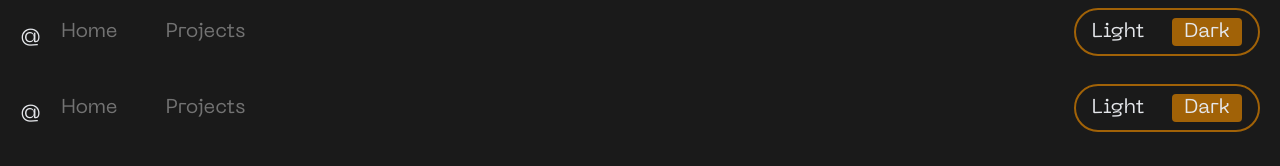
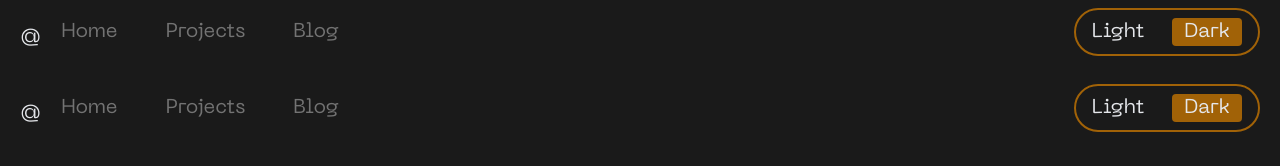
Before and after one commit to jaybarnes33/myportfolio, a Next.js app: page /components/Header in a window 1280 px wide. Shown: the top 166 px of the page. Built offline with nearby package versions, Linux system fonts and the light colour scheme.

Commit message:
feat: blog section

```diff
--- a/next.config.js
+++ b/next.config.js
@@ -7,6 +7,11 @@ const nextConfig = {
         destination: "/",
         permanent: true,
       },
+      {
+        source: "/blog",
+        destination: "https://blog.otwumasi.tech",
+        permanent: true,
+      },
     ];
   },
   reactStrictMode: true,
--- a/src/pages/components/Header.tsx
+++ b/src/pages/components/Header.tsx
@@ -6,7 +6,7 @@ import { BsListNested, BsX } from "react-icons/bs";
 import { AppContext } from "@/context/App";
 
 const Header = () => {
-  const links = ["home", "projects"];
+  const links = ["home", "projects", "blog"];
   const [toggle, setToggle] = useState(false);
   const { theme } = useContext(AppContext);
   const { pathname } = useRouter();
```
Also changed, not shown: 1 other file (tests, documents, lock files or other folders).
